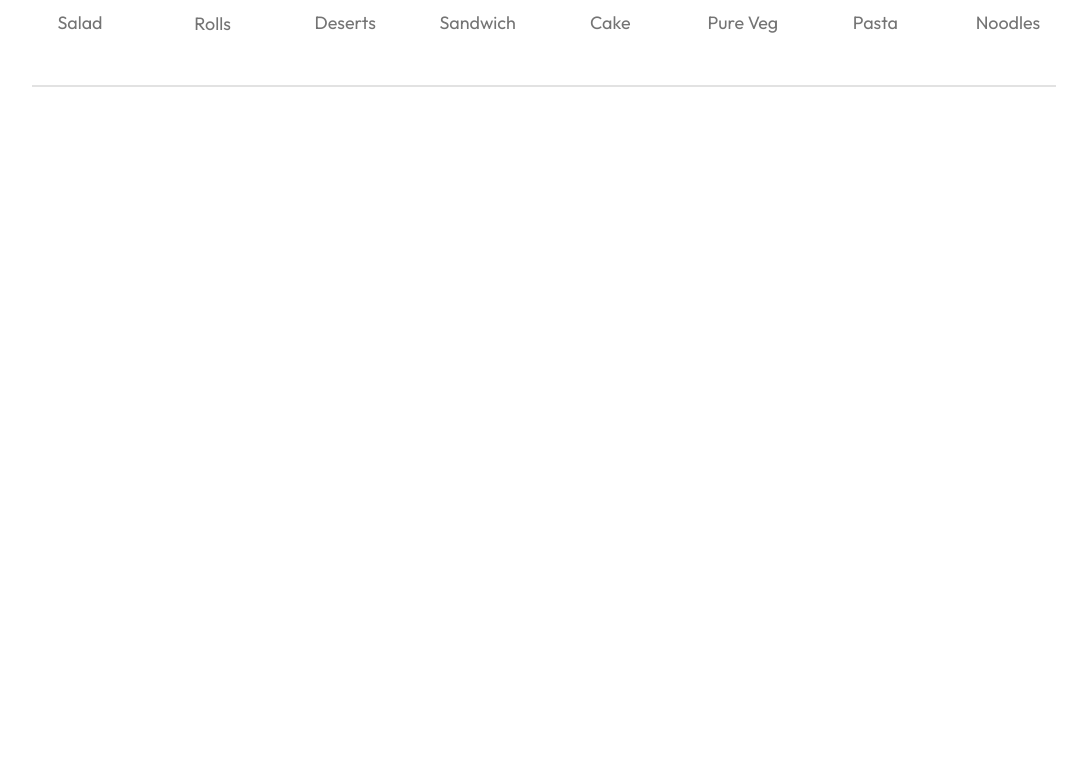
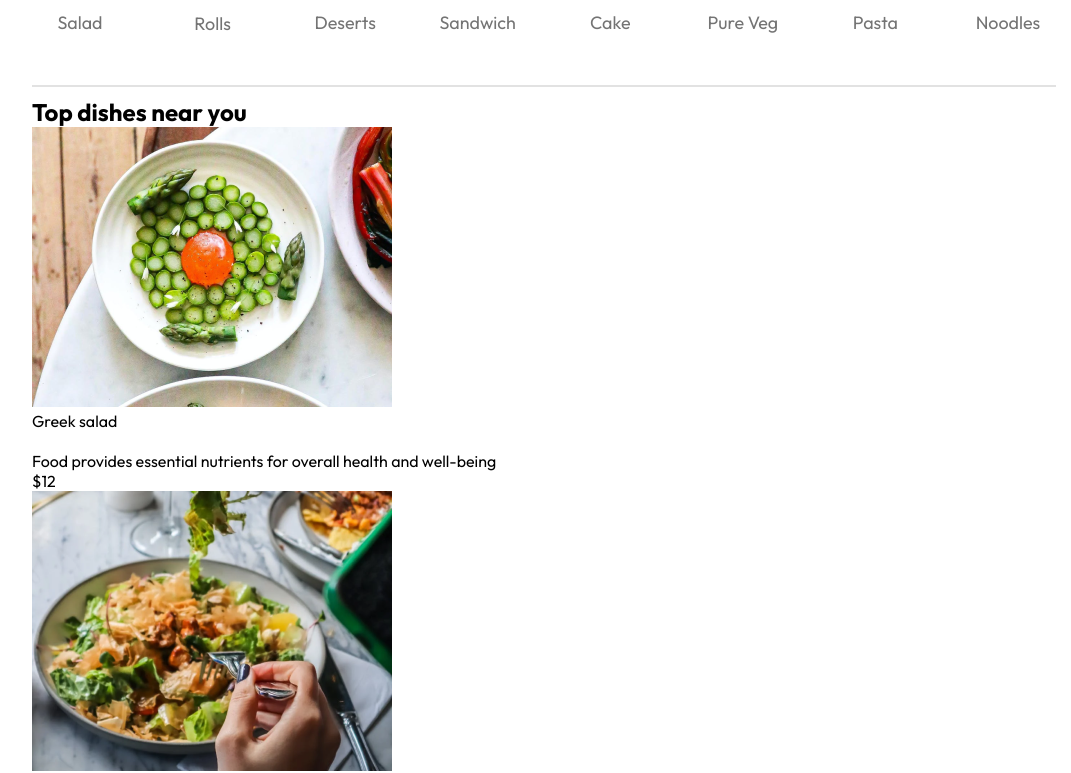
Before and after one commit to jeylanab/ArifBites, a React (Vite) app in the folder Food Del/Frontend/: page / in a window 1280 px wide. Shown: the part 797-1570 px from the top of the page, without its empty margins (96-1167 px from the left). Before the commit the page ends 894 px from the top, so only its background shows below. Built offline with nearby package versions, Linux system fonts and the light colour scheme.

Commit message:
added image tag for the food items

```diff
--- a/Food Del/Frontend/src/components/ExploreMenu/ExploreMenu.css
+++ b/Food Del/Frontend/src/components/ExploreMenu/ExploreMenu.css
@@ -42,3 +42,7 @@
   background-color: #e2e2e2;
   border: none;
 }
+.explore-menu-list-item .active {
+border: 4px solid black;
+padding: 2px;
+}
--- a/Food Del/Frontend/src/components/ExploreMenu/ExploreMenu.jsx
+++ b/Food Del/Frontend/src/components/ExploreMenu/ExploreMenu.jsx
@@ -10,7 +10,7 @@ export const ExploreMenu = ({category, setCategory}) => {
           <div className='explore-menu-list'>
             {menu_list.map((item, index) => {
               return (
-                <div onClick={()=>setCategory(prev=>orev===item.menu_name?'All':item.menu_name)} className='explore-menu-list-item' key={index}>
+                <div onClick={()=>setCategory(prev=>prev===item.menu_name?'All':item.menu_name)} className='explore-menu-list-item' key={index}>
                   <img className={category===item.menu_name?"active":""} src={item.menu_image} alt={item.name} />
                   <p>{item.menu_name}</p>
                 </div>
--- /dev/null
+++ b/Food Del/Frontend/src/components/FoodDisplay/FoodDisplay.jsx
@@ -0,0 +1,19 @@
+import {React, useContext} from 'react'
+import './FoodDisplay.css';
+import { StoreContext } from '../../context/StoreContext';
+import FoodItem from '../FoodItem/FoodItem';
+
+export const FoodDisplay = (category) => {
+
+    const {food_list} = useContext(StoreContext);
+  return (
+      <div className='food-display' id='food-display'>
+          <h2>Top dishes near you</h2>
+          <div className='food-display-list'>
+                {food_list.map((item, index) => {
+                    return <FoodItem key={index} id={item._id} name={item.name} description={item.description} price={item.price} image={item.image}/>
+                })}
+          </div>
+      </div>
+  )
+}
--- /dev/null
+++ b/Food Del/Frontend/src/components/FoodItem/FoodItem.jsx
@@ -0,0 +1,24 @@
+import React from 'react'
+import './FoodItem.css';
+import * as assets from '../../assets/assets';
+
+
+const FoodItem = ({id, name, price, description, image}) => {
+  return (
+      <div className='food-item'>
+          <div className='food-item-img-container'>
+                <img className='food-item-image' src={image} alt={name} />
+          </div>
+          <div className='food-item-info'>
+              <div className='food-item-name-rating' >
+                  <p>{name}</p>
+                  <img src={assets.rating_starts} alt="" />
+              </div>
+              <p className='food-item-desc'>{description}</p>
+              <p className='food-item-price'>${price}</p>
+          </div>
+      </div>
+  )
+}
+
+export default FoodItem
--- /dev/null
+++ b/Food Del/Frontend/src/context/StoreContext.jsx
@@ -0,0 +1,19 @@
+import { createContext } from "react";
+import { food_list } from "../assets/assets";
+export const StoreContext = createContext(null)
+
+
+const StoreContextProvider = (props) => {
+
+    const contextValue = {
+      food_list
+    }
+
+return (
+<StoreContext.Provider value={contextValue}>
+   {props.children}
+        </StoreContext.Provider>
+  )
+}
+
+export default StoreContextProvider;
--- a/Food Del/Frontend/src/main.jsx
+++ b/Food Del/Frontend/src/main.jsx
@@ -3,9 +3,12 @@ import { createRoot } from 'react-dom/client'
 import './index.css'
 import App from './App.jsx'
 import { BrowserRouter } from 'react-router-dom'
+import StoreContextProvider  from './context/StoreContext.jsx'
 
 createRoot(document.getElementById('root')).render(
   <BrowserRouter>
-    <App />
+    <StoreContextProvider>
+       <App />
+    </StoreContextProvider>
   </BrowserRouter>,
 )
--- a/Food Del/Frontend/src/pages/Home/Home.jsx
+++ b/Food Del/Frontend/src/pages/Home/Home.jsx
@@ -2,6 +2,7 @@ import React from 'react'
 import './Home.css';
 import { Header } from '../../components/Header/Header'
 import { ExploreMenu } from '../../components/ExploreMenu/ExploreMenu';
+import { FoodDisplay } from '../../components/FoodDisplay/FoodDisplay';
 
 const Home = () => {
 
@@ -10,6 +11,7 @@ const Home = () => {
     <div>
       <Header />
       <ExploreMenu category={category} setCategory={setCategory} />
+      <FoodDisplay category={category}/>
     </div>
   )
 }
```
Also changed, not shown: Food Del/Frontend/src/components/FoodDisplay/FoodDisplay.css (added), Food Del/Frontend/src/components/FoodItem/FoodItem.css (added).
